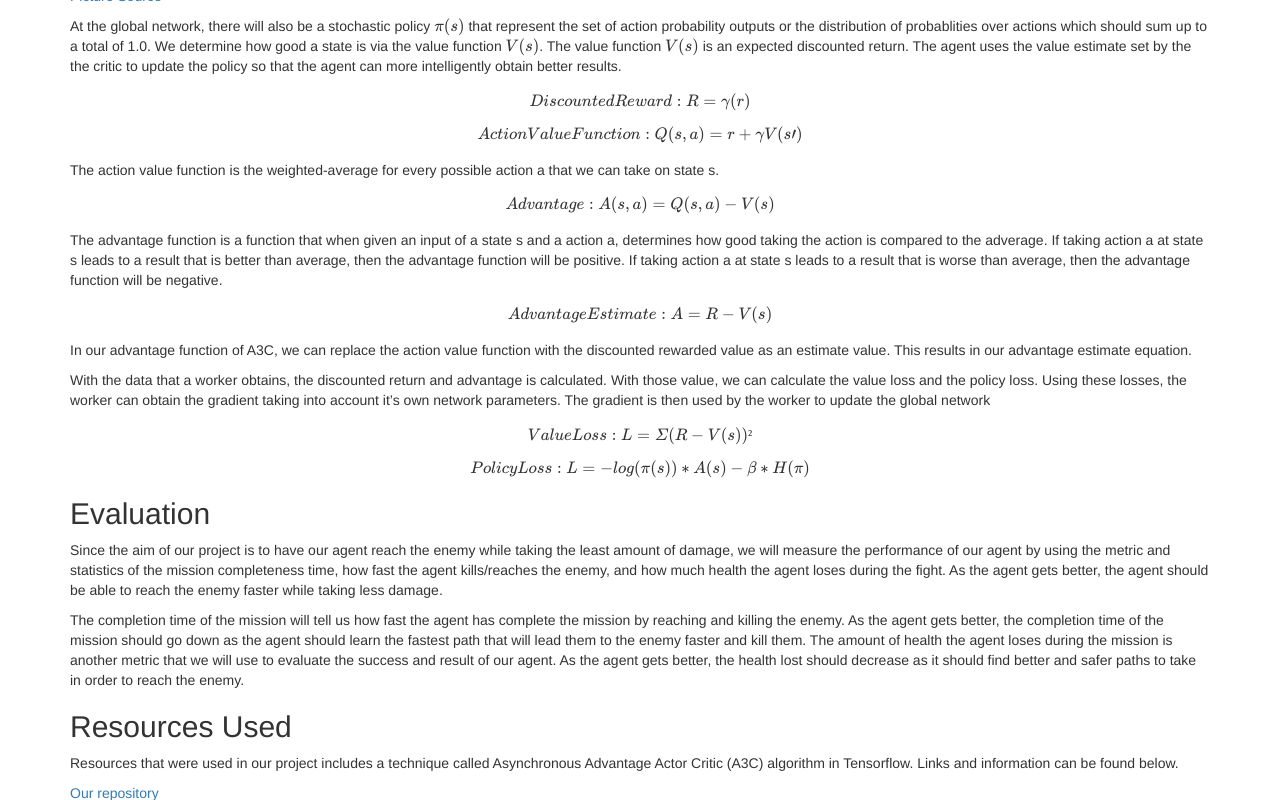
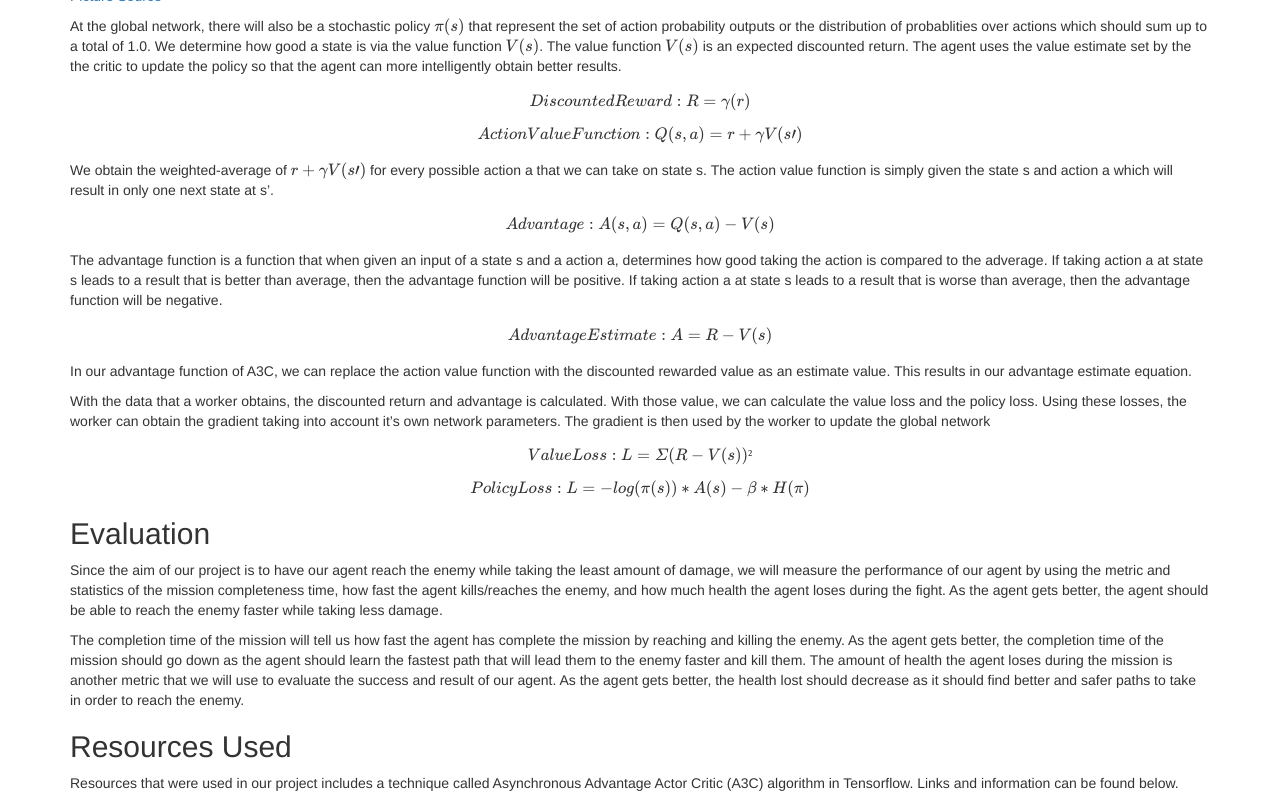
Before and after one commit to rama1997/GiveUsAnA, a Jekyll site: the page built from docs/final.md, in a window 1280 px wide and 900 px high, scrolled down 1790 px, cut to the strip 100-900 px from the top of the window. Built offline with Jekyll 4.4.1, drawn with Linux system fonts in a browser that asks for light colours; formulas are drawn with MathJax 3.

Commit message:
Update final.md

```diff
--- a/docs/final.md
+++ b/docs/final.md
@@ -35,23 +35,33 @@ First, the A3C algorithm constructs a global network. Then worker agents are cre
 
 At the global network, there will also be a stochastic policy $$π(s)$$ that represent the set of action probability outputs or the distribution of probablities over actions which should sum up to a total of 1.0. We determine how good a state is via the value function $$V(s)$$. The value function $$V(s)$$ is an expected discounted return. The agent uses the value estimate set by the the critic to update the policy so that the agent can more intelligently obtain better results.
 
+
 $$Discounted Reward: R = γ(r)$$
+
 
 $$Action Value Function: Q(s,a) = r + γV(s′)$$
 
-The action value function is the weighted-average for every possible action a that we can take on state s.
+
+We obtain the weighted-average of $$r + γV(s′)$$ for every possible action a that we can take on state s. The action value function is simply given the state s and action a which will result in only one next state at s'.
+
 
 $$Advantage: A(s,a) = Q(s,a) - V(s)$$
 
+
 The advantage function is a function that when given an input of a state s and a action a, determines how good taking the action is compared to the adverage. If taking action a at state s leads to a result that is better than average, then the advantage function will be positive. If taking action a at state s leads to a result that is worse than average, then the advantage function will be negative.
+
 
 $$Advantage Estimate: A = R - V(s)$$
 
+
 In our advantage function of A3C, we can replace the action value function with the discounted rewarded value as an estimate value. This results in our advantage estimate equation.
+
 
 With the data that a worker obtains, the discounted return and advantage is calculated. With those value, we can calculate the value loss and the policy loss. Using these losses, the worker can obtain the gradient taking into account it's own network parameters. The gradient is then used by the worker to update the global network
 
+
 $$Value Loss: L = Σ(R - V(s))²$$
+
 
 $$Policy Loss: L = -log(π(s)) * A(s) - β*H(π)$$
 
```
